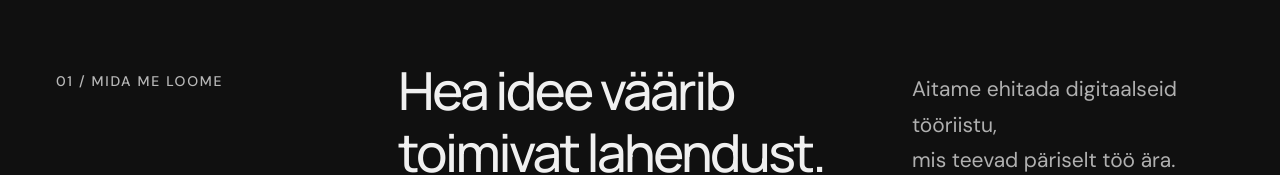
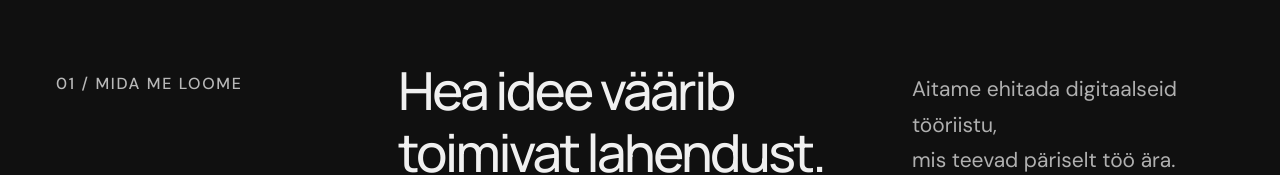
Before and after one commit to LauRRaud/Kyberloome, a Next.js app: page / in a window 1280 px wide. Shown: the part 777-952 px from the top of the page. Built offline with nearby package versions, Linux system fonts and the light colour scheme.

Commit message:
Increase section label size

```diff
--- a/app/globals.css
+++ b/app/globals.css
@@ -51,6 +51,10 @@ input,textarea{border-bottom-color:#4a4a4a}
 .product-body{display:flex;flex:1;flex-direction:column}
 .product-body p{flex:1}
 
+/* Make section labels easier to scan without competing with the headings. */
+.eyebrow{font-size:16px}
+@media (max-width:760px){.eyebrow{font-size:13px}}
+
 .idea{width:100%;border:0;border-block:1px solid var(--line);border-radius:0;padding:106px 0;background:#141414}
 .idea>.wrap{width:min(1280px,calc(100% - 112px));max-width:none;margin-inline:auto}
 .idea h2{font-size:clamp(38px,5.9vw,82px);line-height:1.23;letter-spacing:-3.4px}
```
